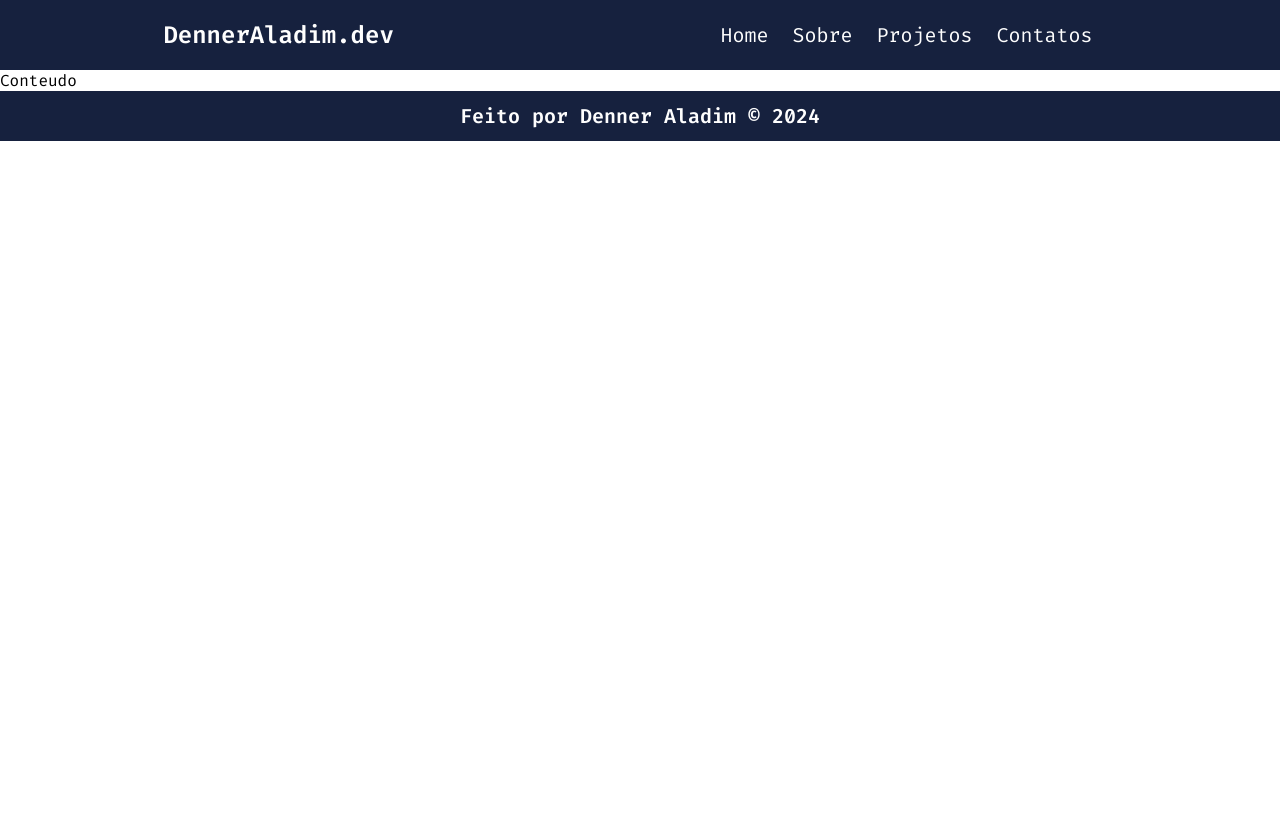
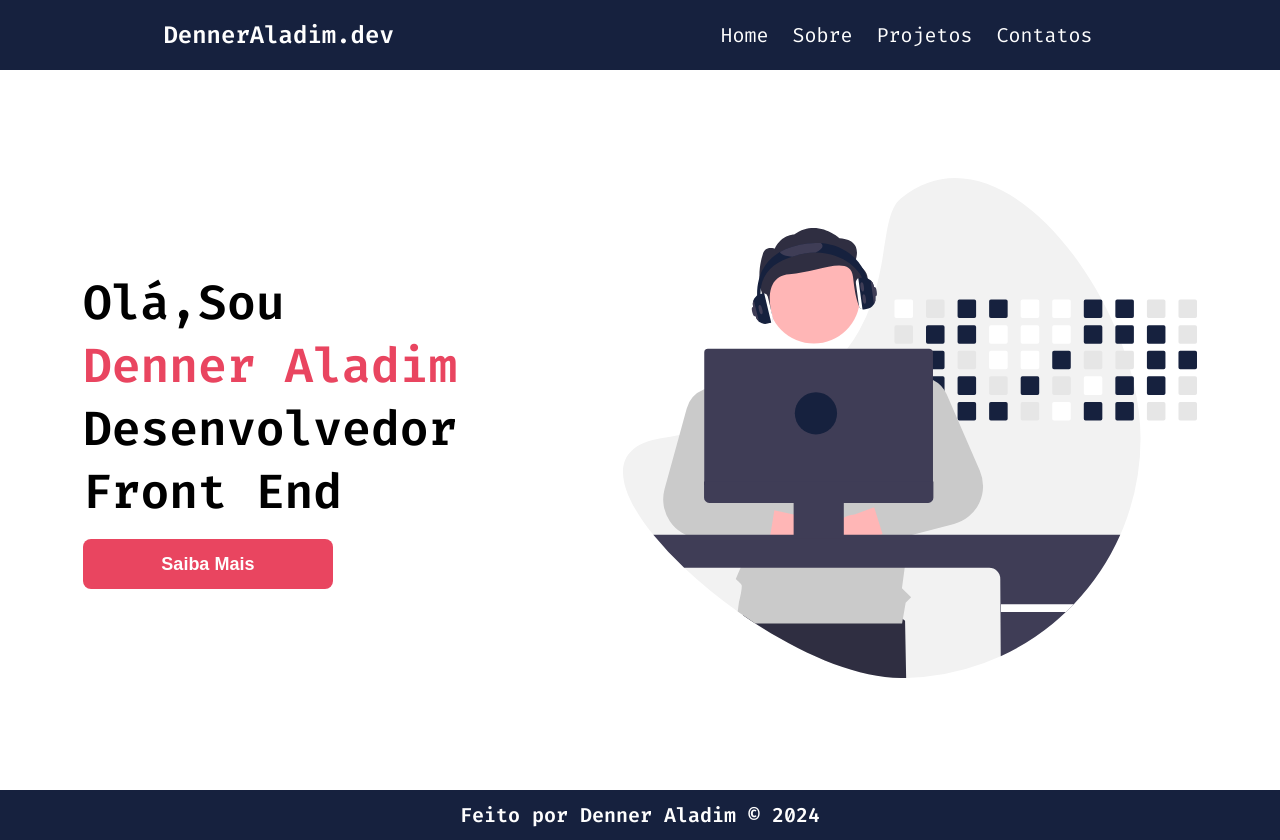
Before and after one commit to denneraladim/Portfolio, a React (Vite) app: page / in a window 1280 px wide. Before the commit the page ends 800 px from the top, so only its background shows below. Built offline with nearby package versions, Linux system fonts and the light colour scheme.

Commit message:
Criado a pagina Home na App.scss

```diff
--- a/src/App.jsx
+++ b/src/App.jsx
@@ -1,13 +1,35 @@
-import './App.css'
+import './App.scss'
 import { Footer } from './components/Footer'
 import { Header } from './components/Header'
 
 function App() {
-    return (
+  return (
     <>
       <Header />
-      Conteudo
+      <section className='container'>
+        <div className='apresentacao'>
+          <p>
+            Olá,Sou <br />
+            <span>Denner Aladim</span>
+            <br />
+            Desenvolvedor
+            <br />
+            Front End
+          </p>
+          <button className='btn btn-red'>
+          Saiba Mais
+        </button>
+        </div>
+        <figure>
+          <img
+            src="/developer_blue.svg"
+            alt="Imagem de Home"
+            className='img-home'
+          />
+        </figure>
+      </section>
       <Footer />
+
     </>
   )
 }
--- /dev/null
+++ b/src/App.scss
@@ -0,0 +1,53 @@
+@import './colors';
+
+.container {
+    width: 100%;
+   min-height: 90vh;
+
+   display: flex;
+   align-items: center;
+  justify-content: space-around;
+
+  img {
+    height: 500px;
+  }
+
+  p {
+    font-size: 48px;
+    font-weight: bold;
+    margin-bottom: 16px;
+
+  }
+
+  span {
+    color: $red;
+   }
+
+   .btn {
+    width: 250px;
+    height: 50px;
+    font-size: 18px;
+    font-weight: bold;
+    border: 0;
+    border-radius: 8px;
+    cursor: pointer;
+    display: flex;
+    align-items: center;
+    justify-content: center;
+    text-decoration: none;
+
+
+  }
+
+  .btn-red {
+    background-color: $red;
+    color: $white;
+
+    &:hover {
+       background-color: $primary;
+    }
+ }
+
+
+
+}
```
Also changed, not shown: src/pages/Home/Home.module.scss (added), src/pages/Home/index.jsx (added).
